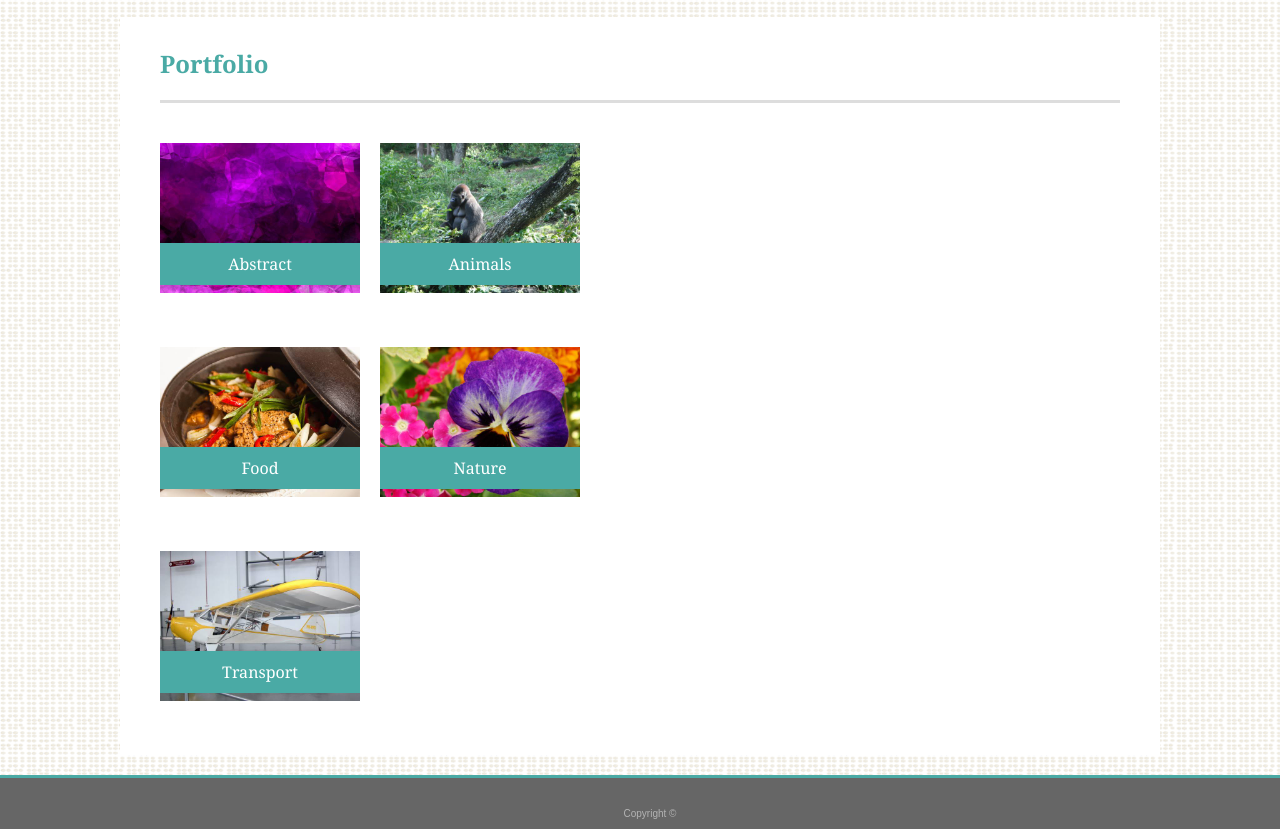
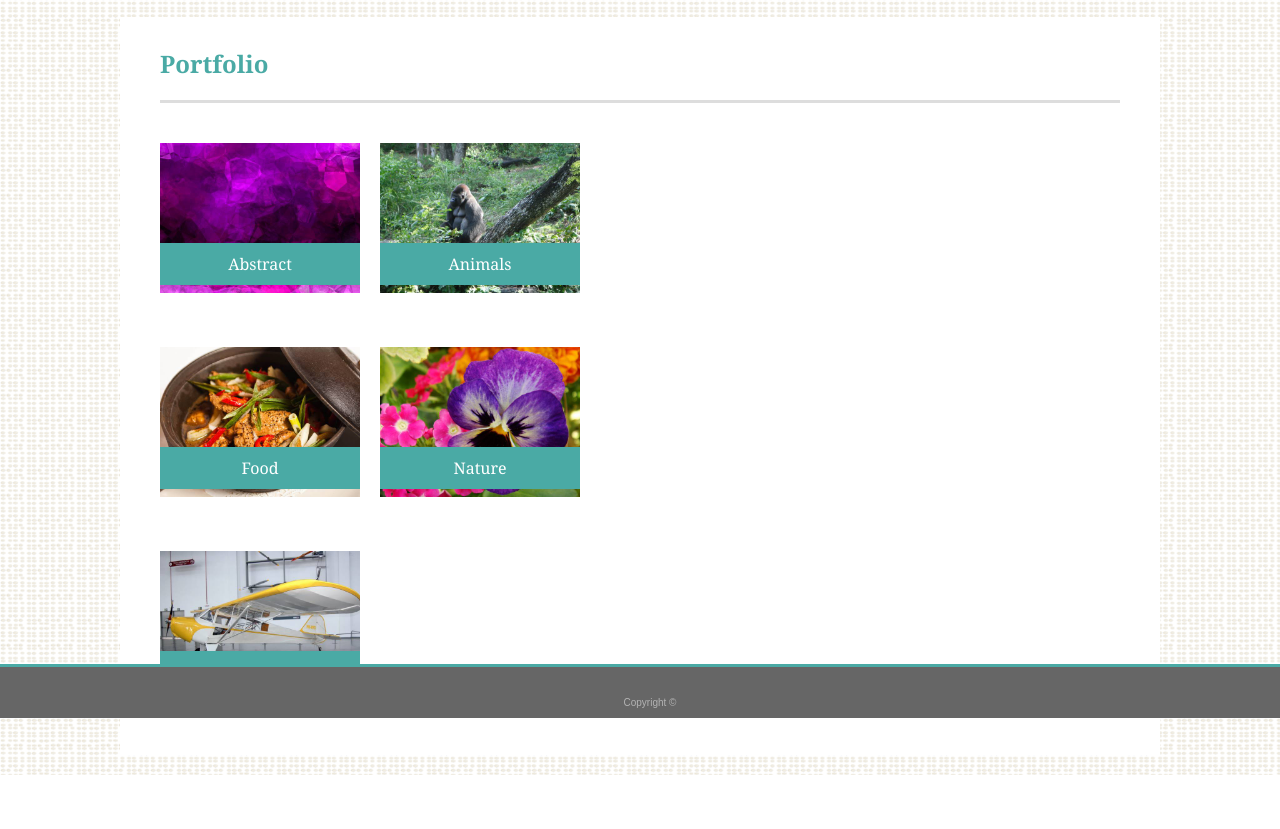
Before and after one commit to ashleye37/Responsive-Portfolio, a plain HTML site: page portfolio.html in a window 1280 px wide. Shown: the part 82-911 px from the top of the page. After the commit the page ends 857 px from the top, so only its background shows below. Drawn offline with Linux system fonts and the light colour scheme.

Commit message:
Updated style sheet

```diff
--- a/style.css
+++ b/style.css
@@ -54,6 +54,10 @@ li a {
 li a:hover {
     background-color: #4aaaa5;
 }
+ html {
+    overflow: auto;
+    height: 100%;
+ }
 
 /* body used in index, portfolio and contact documents.*/
 body {
@@ -62,7 +66,6 @@ body {
     color: #777777;
     margin: 0px;
     align-content: center;
-
 }
 
 /* .container is in index.html document only. */
@@ -102,7 +105,7 @@ h2 {
 /* footer used in index and contact documents.*/
 footer {
     background-color: #666666;
-    padding: 10px 50px;
+    padding: 10px;
     border-color: #4aaaa5;
     border-top-style: solid;
     width: 100%;
@@ -120,7 +123,6 @@ footer {
     border-color: #4aaaa5;
     border-top-style: solid;
     width: 100%;
-    position: relative;
     bottom: 0px;
     font-size: 10px;
     color: #ffffff;
```
